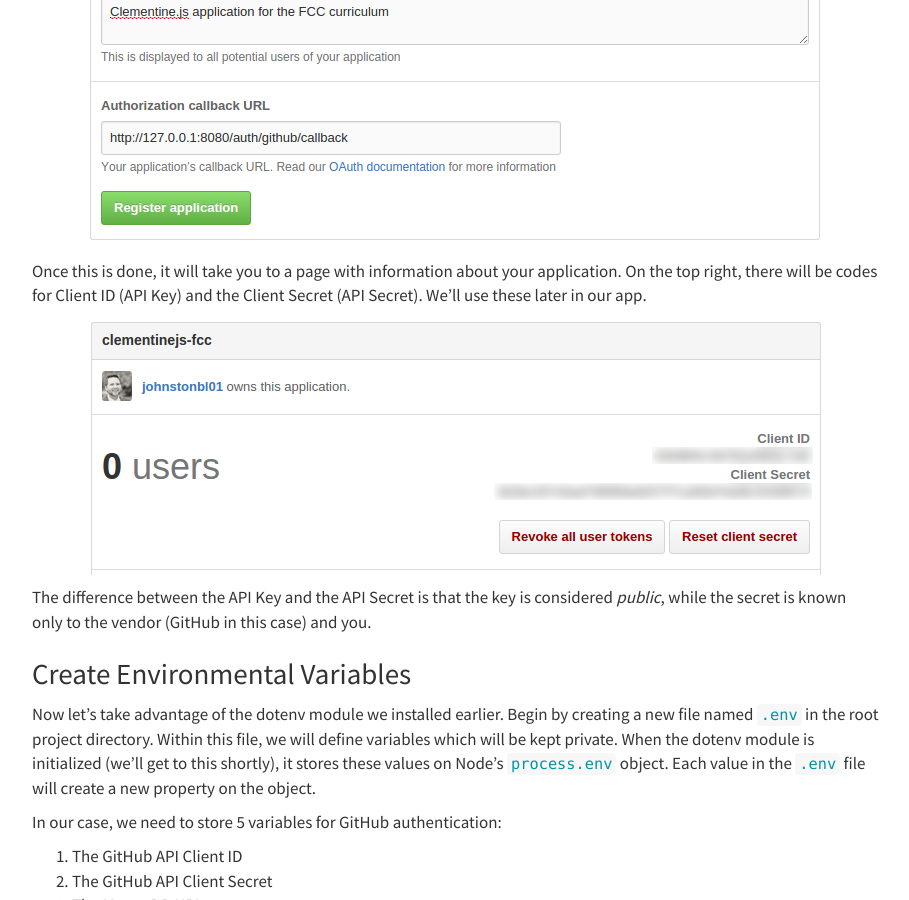
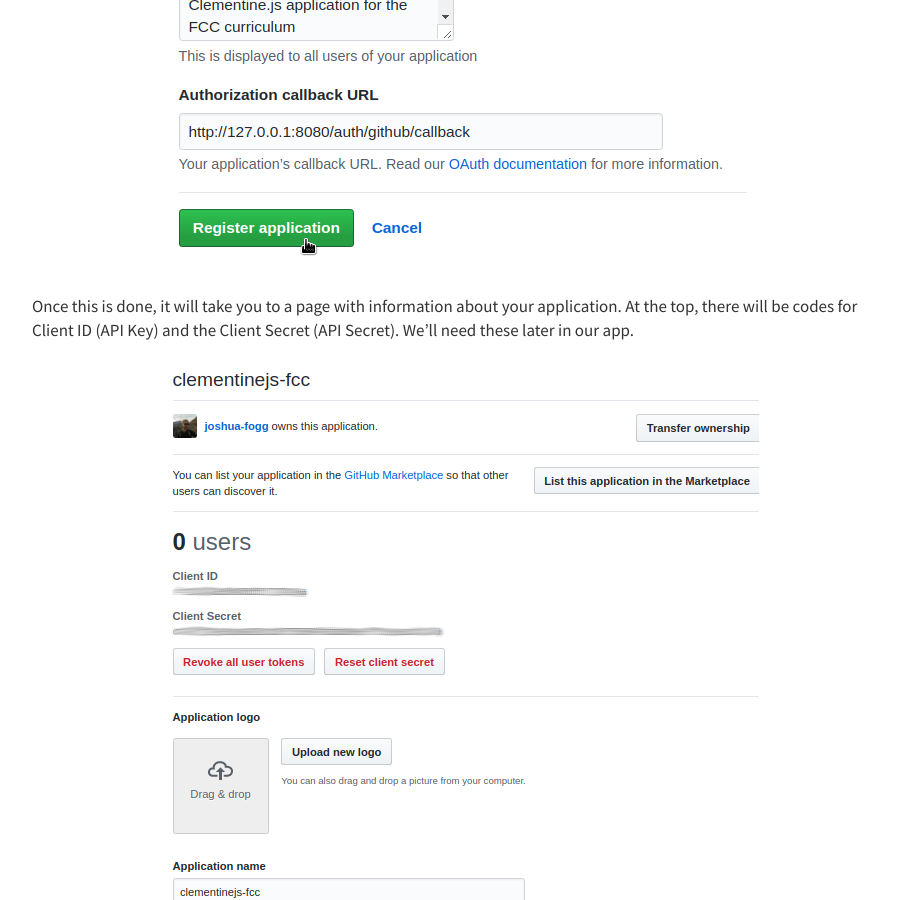
Before and after one commit to johnstonbl01/clementinejs, a Jekyll site: the page built from tutorials/tutorial-passport.md, in a window 1280 px wide and 900 px high, scrolled down 9592 px. Shown: the whole window, without its empty margins (38-947 px from the left). Built offline with Jekyll 4.4.1, drawn with Linux system fonts in a browser that asks for light colours; nearby versions of some CDN libraries; library files that are not in the unit come from our copies; Markdown is read by kramdown in place of the engine named in the settings; our own code applies the rules of GitHub Pages for plain Markdown files.

Commit message:
update passport tutorial photos

```diff
--- a/tutorials/tutorial-passport.md
+++ b/tutorials/tutorial-passport.md
@@ -400,7 +400,7 @@
 
 ![GitHub App Registration](/img/passporttut02.png)
 
-Once this is done, it will take you to a page with information about your application. On the top right, there will be codes for Client ID (API Key) and the Client Secret (API Secret). We'll use these later in our app.
+Once this is done, it will take you to a page with information about your application. At the top, there will be codes for Client ID (API Key) and the Client Secret (API Secret). We'll need these later in our app.
 
 ![GitHub API Keys](/img/passporttut03.png)
 
```
Also changed, not shown: img/passporttut02.png, img/passporttut03.png.
